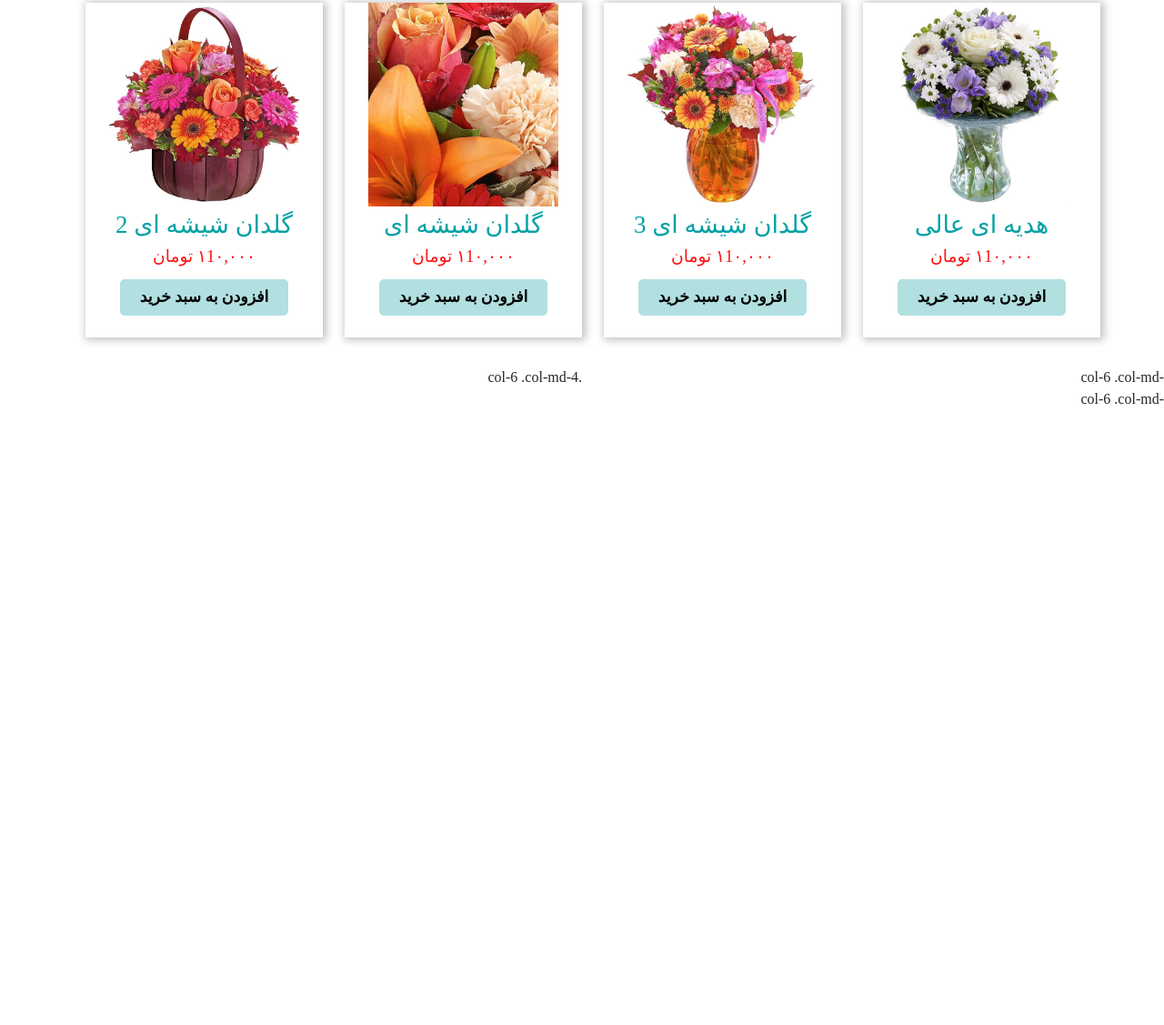
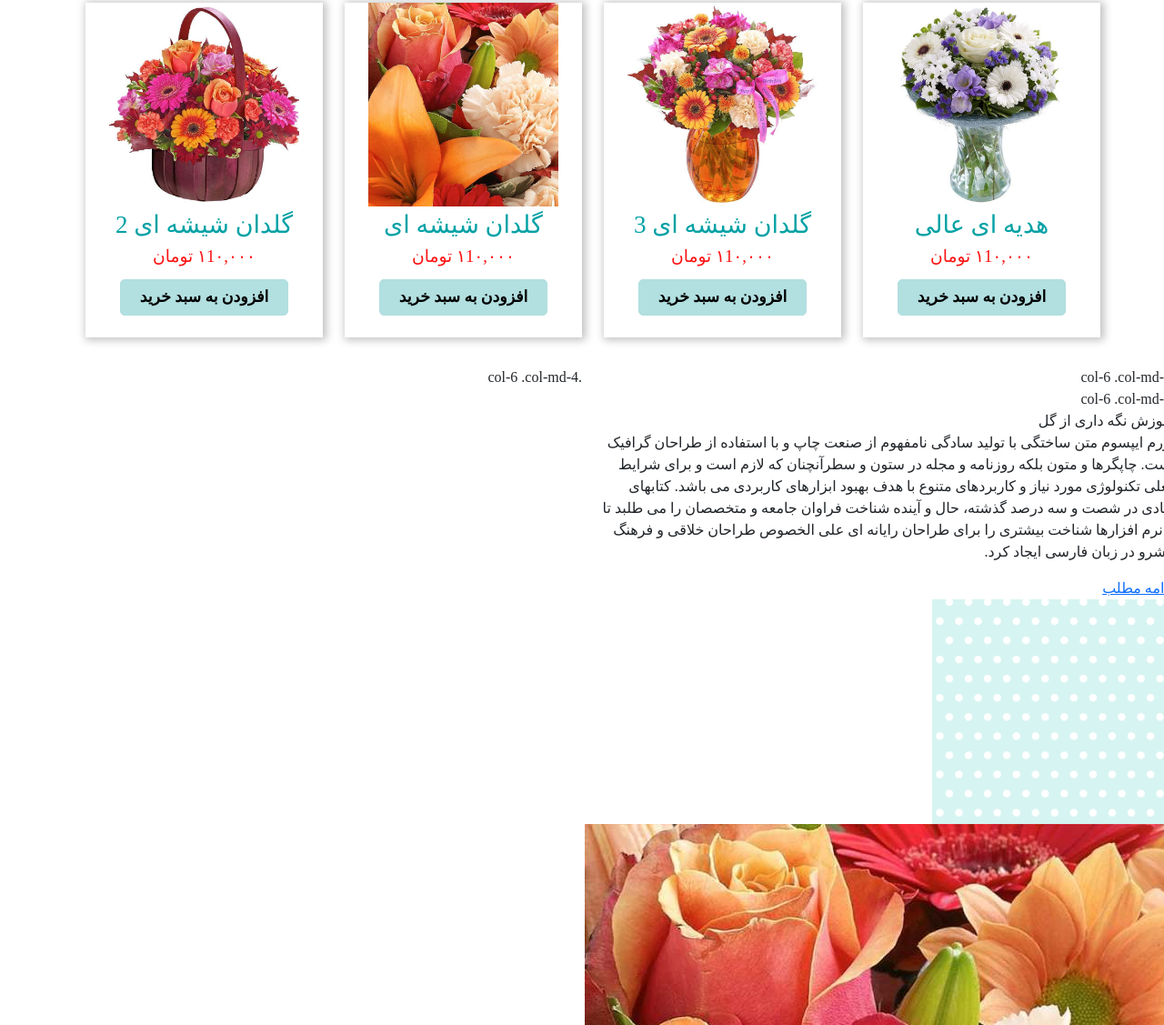
Before and after one commit to mohamadimani/mina, a plain HTML site: page flower mina/index.html in a window 1280 px wide. Shown: the part 2433-3560 px from the top of the page at 91% size. Before the commit the page ends 2884 px from the top, so only its background shows below. Drawn offline with Linux system fonts and the light colour scheme.

Commit message:
09230802

```diff
--- a/flower mina/index.html
+++ b/flower mina/index.html
@@ -366,8 +366,8 @@
         <div class="col-6 col-md-4">.col-6 .col-md-4</div>
       </div>
 
-    <!--  Flower care-->
-    <!-- <div class="flower-care">
+     <!-- Flower care-->
+    <div class="flower-care">
             <div class=" col-xs-12">
                     <div class="col-lg-6 col-xs-6">
                         <div class="title-right-flower-care">
@@ -398,7 +398,7 @@
                         </div>
                     </div>
             </div>
-    </div> -->
+    </div>
 
 
     <!-- end Flower care-->
```
